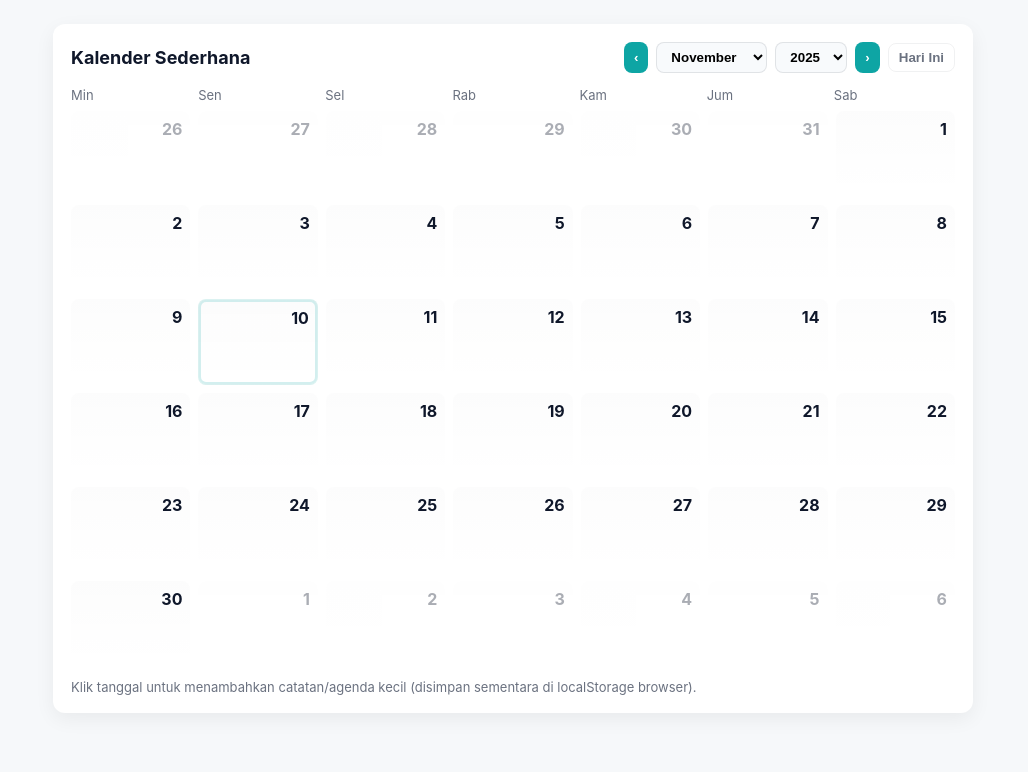
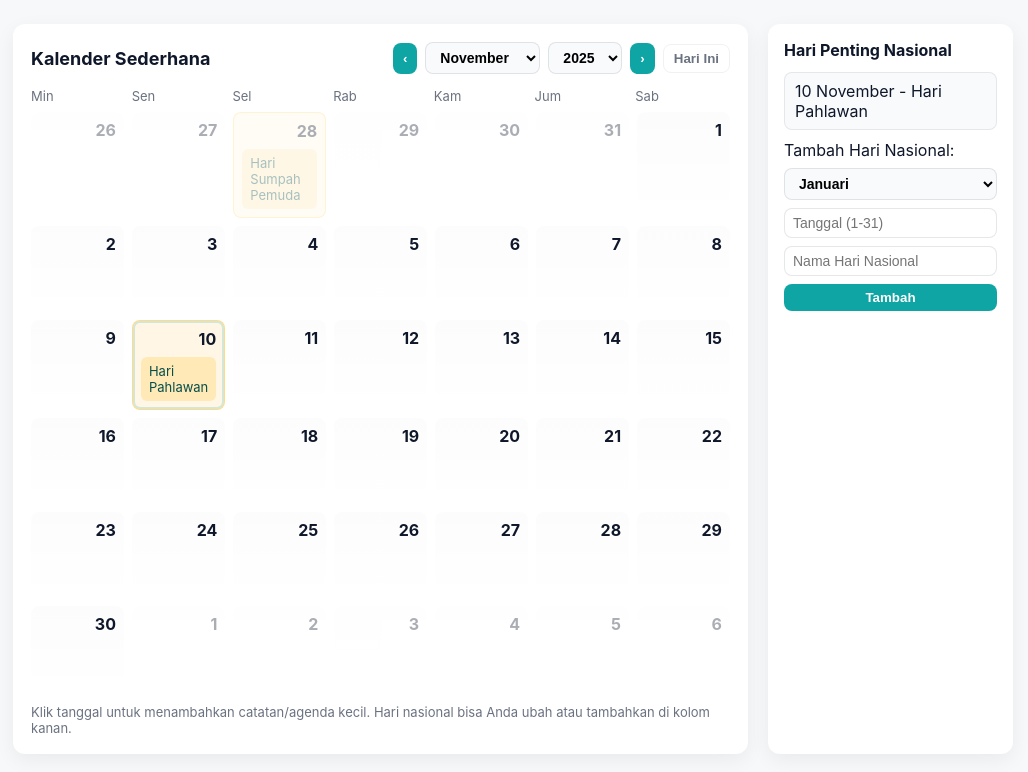
Before and after one commit to Kangiwans284/kalender, a plain HTML site: page index.html in a window 1280 px wide. Shown: the whole page, without its empty margins (127-1155 px from the left). Drawn offline with Linux system fonts and the light colour scheme.

Commit message:
Update index.html

```diff
--- a/index.html
+++ b/index.html
@@ -3,12 +3,12 @@
 <head>
   <meta charset="utf-8">
   <meta name="viewport" content="width=device-width,initial-scale=1">
-  <title>Kalender Sederhana dengan Pilihan Bulan & Tahun</title>
+  <title>Kalender Sederhana dengan Hari Nasional Editable</title>
   <style>
     :root{--bg:#f6f8fa;--card:#ffffff;--accent:#0ea5a4;--muted:#6b7280}
     *{box-sizing:border-box}
     body{font-family:Inter, system-ui, -apple-system, 'Segoe UI', Roboto, 'Helvetica Neue', Arial; background:var(--bg); margin:0; padding:24px; color:#0f172a}
-    .wrap{max-width:920px;margin:0 auto}
+    .wrap{max-width:1000px;margin:0 auto;display:grid;grid-template-columns:3fr 1fr;gap:20px}
     .card{background:var(--card);border-radius:12px;padding:18px;box-shadow:0 6px 20px rgba(2,6,23,0.06)}
     header{display:flex;align-items:center;gap:12px;flex-wrap:wrap}
     h1{font-size:18px;margin:0}
@@ -16,18 +16,27 @@
     button{background:var(--accent);color:white;border:none;padding:8px 10px;border-radius:8px;cursor:pointer;font-weight:600}
     .small{background:transparent;border:1px solid rgba(15,23,42,0.06);color:var(--muted);padding:6px 10px}
     select{padding:6px 10px;border-radius:8px;border:1px solid rgba(15,23,42,0.1);background:#f8fafc;font-weight:600}
-    .month-year{font-weight:700;font-size:16px}
     .calendar{margin-top:14px}
     .weekdays{display:grid;grid-template-columns:repeat(7,1fr);gap:6px;color:var(--muted);font-size:13px}
     .grid{display:grid;grid-template-columns:repeat(7,1fr);gap:8px;margin-top:8px}
     .cell{min-height:86px;border-radius:8px;padding:8px;background:linear-gradient(180deg,rgba(2,6,23,0.01),transparent);position:relative}
     .cell.out{opacity:0.35}
     .cell.today{box-shadow:inset 0 0 0 2px rgba(14,165,164,0.18);border:1px solid rgba(14,165,164,0.15)}
+    .cell.holiday{background:rgba(255,220,150,0.25);border:1px solid rgba(255,180,0,0.4)}
     .date{position:absolute;top:8px;right:8px;font-weight:700}
     .events{margin-top:28px;font-size:13px;display:flex;flex-direction:column;gap:6px}
     .event{background:rgba(14,165,164,0.12);padding:6px 8px;border-radius:6px;color:#064e4a}
     .footer{margin-top:12px;color:var(--muted);font-size:13px}
-    @media (max-width:640px){.cell{min-height:68px}.date{font-size:12px}}
+    .sidebar{background:var(--card);border-radius:12px;padding:16px;box-shadow:0 6px 20px rgba(2,6,23,0.06)}
+    .sidebar h2{font-size:16px;margin:0 0 12px 0}
+    .holiday-list{display:flex;flex-direction:column;gap:8px;max-height:480px;overflow-y:auto;margin-bottom:10px}
+    .holiday-item{border-radius:8px;padding:8px 10px;background:#f8fafc;border:1px solid rgba(15,23,42,0.08);cursor:pointer}
+    .holiday-item:hover{background:#e6f8f7}
+    .form-add{display:flex;flex-direction:column;gap:8px;margin-top:10px}
+    input,select{font-size:14px}
+    input[type="text"],input[type="number"]{padding:6px 8px;border-radius:8px;border:1px solid rgba(15,23,42,0.1);width:100%}
+    .btn-add{background:var(--accent);color:white;border:none;padding:6px 10px;border-radius:8px;cursor:pointer;font-weight:600}
+    @media(max-width:820px){.wrap{grid-template-columns:1fr}.sidebar{order:-1;margin-bottom:16px}}
   </style>
 </head>
 <body>
@@ -51,7 +60,19 @@
         <div class="grid" id="grid"></div>
       </div>
 
-      <div class="footer">Klik tanggal untuk menambahkan catatan/agenda kecil (disimpan sementara di localStorage browser).</div>
+      <div class="footer">Klik tanggal untuk menambahkan catatan/agenda kecil. Hari nasional bisa Anda ubah atau tambahkan di kolom kanan.</div>
+    </div>
+
+    <div class="sidebar">
+      <h2>Hari Penting Nasional</h2>
+      <div id="holidayList" class="holiday-list"></div>
+      <div class="form-add">
+        <label>Tambah Hari Nasional:</label>
+        <select id="holidayMonth"></select>
+        <input type="number" id="holidayDate" placeholder="Tanggal (1-31)">
+        <input type="text" id="holidayName" placeholder="Nama Hari Nasional">
+        <button id="addHoliday" class="btn-add">Tambah</button>
+      </div>
     </div>
   </div>
 
@@ -62,14 +83,35 @@
     const todayBtn = document.getElementById('today');
     const monthSelect = document.getElementById('monthSelect');
     const yearSelect = document.getElementById('yearSelect');
+    const holidayList = document.getElementById('holidayList');
+    const holidayMonth = document.getElementById('holidayMonth');
+    const holidayDate = document.getElementById('holidayDate');
+    const holidayName = document.getElementById('holidayName');
+    const addHolidayBtn = document.getElementById('addHoliday');
 
     const namaBulan = ['Januari','Februari','Maret','April','Mei','Juni','Juli','Agustus','September','Oktober','November','Desember'];
+
+    // Load dari localStorage atau default
+    let holidays = JSON.parse(localStorage.getItem('customHolidays') || '[]');
+    if(holidays.length === 0){
+      holidays = [
+        {date:'01-01', name:'Tahun Baru Masehi'},
+        {date:'14-02', name:'Hari Kasih Sayang'},
+        {date:'21-04', name:'Hari Kartini'},
+        {date:'01-05', name:'Hari Buruh Internasional'},
+        {date:'17-08', name:'Hari Kemerdekaan RI'},
+        {date:'28-10', name:'Hari Sumpah Pemuda'},
+        {date:'10-11', name:'Hari Pahlawan'},
+        {date:'25-12', name:'Hari Natal'}
+      ];
+      localStorage.setItem('customHolidays', JSON.stringify(holidays));
+    }
+
     const thisYear = new Date().getFullYear();
 
-    // isi dropdown bulan & tahun
     namaBulan.forEach((m,i)=>{
-      const opt=document.createElement('option');
-      opt.value=i;opt.textContent=m;monthSelect.appendChild(opt);
+      const opt=document.createElement('option');opt.value=i;opt.textContent=m;monthSelect.appendChild(opt);
+      const opt2=document.createElement('option');opt2.value=i;opt2.textContent=m;holidayMonth.appendChild(opt2);
     });
     for(let y=thisYear-10;y<=thisYear+10;y++){
       const opt=document.createElement('option');opt.value=y;opt.textContent=y;yearSelect.appendChild(opt);
@@ -87,6 +129,15 @@
       dd.setDate(dd.getDate() - diff);
       dd.setHours(0,0,0,0);
       return dd;
+    }
+
+    function sameDay(a,b){ return a.getFullYear()===b.getFullYear() && a.getMonth()===b.getMonth() && a.getDate()===b.getDate(); }
+    function keyForDate(d){ return d.getFullYear() + '-' + String(d.getMonth()+1).padStart(2,'0') + '-' + String(d.getDate()).padStart(2,'0'); }
+    function formatDateLong(d){ return d.getDate() + ' ' + namaBulan[d.getMonth()] + ' ' + d.getFullYear(); }
+
+    function getHoliday(date){
+      const key = String(date.getDate()).padStart(2,'0') + '-' + String(date.getMonth()+1).padStart(2,'0');
+      return holidays.find(h=>h.date===key);
     }
 
     function render(){
@@ -113,6 +164,9 @@
         if(d.getMonth() !== month) cell.classList.add('out');
         if(sameDay(d, today)) cell.classList.add('today');
 
+        const holiday = getHoliday(d);
+        if(holiday) cell.classList.add('holiday');
+
         const dateEl = document.createElement('div');
         dateEl.className = 'date';
         dateEl.textContent = d.getDate();
@@ -127,6 +181,13 @@
             evBox.appendChild(ev);
           }
         }
+        if(holiday){
+          const h = document.createElement('div');
+          h.className='event';
+          h.style.background='rgba(255,180,0,0.2)';
+          h.textContent = holiday.name;
+          evBox.appendChild(h);
+        }
         cell.appendChild(evBox);
 
         cell.addEventListener('click', ()=>{
@@ -140,11 +201,35 @@
 
         grid.appendChild(cell);
       }
+      renderHolidayList(month);
     }
 
-    function sameDay(a,b){ return a.getFullYear()===b.getFullYear() && a.getMonth()===b.getMonth() && a.getDate()===b.getDate(); }
-    function keyForDate(d){ return d.getFullYear() + '-' + String(d.getMonth()+1).padStart(2,'0') + '-' + String(d.getDate()).padStart(2,'0'); }
-    function formatDateLong(d){ return d.getDate() + ' ' + namaBulan[d.getMonth()] + ' ' + d.getFullYear(); }
+    function renderHolidayList(month){
+      holidayList.innerHTML = '';
+      const list = holidays.filter(h=>parseInt(h.date.split('-')[1])===month+1);
+      if(list.length===0){ holidayList.innerHTML = '<div style="color:var(--muted)">Tidak ada hari penting di bulan ini.</div>'; return; }
+      for(const h of list){
+        const item = document.createElement('div');
+        item.className = 'holiday-item';
+        item.textContent = h.date.split('-')[0] + ' ' + namaBulan[month] + ' - ' + h.name;
+        item.addEventListener('click', ()=>{
+          alert('Hari Nasional: '+h.name+' pada '+h.date.split('-')[0]+' '+namaBulan[month]);
+        });
+        holidayList.appendChild(item);
+      }
+    }
+
+    addHolidayBtn.addEventListener('click', ()=>{
+      const day = parseInt(holidayDate.value);
+      const month = parseInt(holidayMonth.value);
+      const name = holidayName.value.trim();
+      if(!day || !name){ alert('Lengkapi tanggal dan nama.'); return; }
+      const dateKey = String(day).padStart(2,'0') + '-' + String(month+1).padStart(2,'0');
+      holidays.push({date:dateKey, name});
+      localStorage.setItem('customHolidays', JSON.stringify(holidays));
+      holidayDate.value=''; holidayName.value='';
+      render();
+    });
 
     prev.addEventListener('click', ()=>{ view = new Date(view.getFullYear(), view.getMonth()-1, 1); render(); });
     next.addEventListener('click', ()=>{ view = new Date(view.getFullYear(), view.getMonth()+1, 1); render(); });
```
